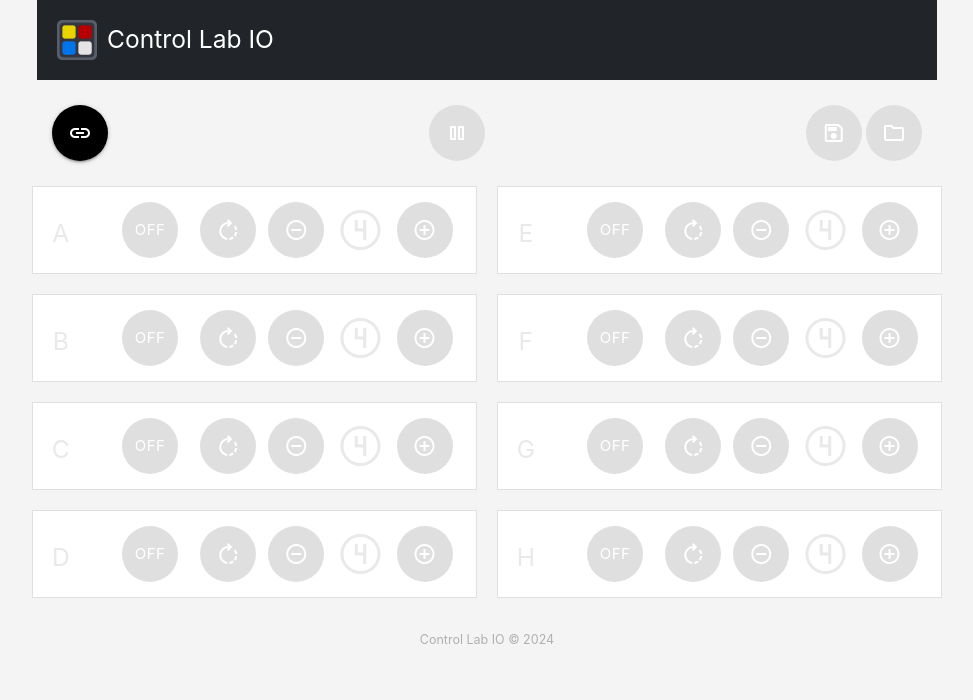
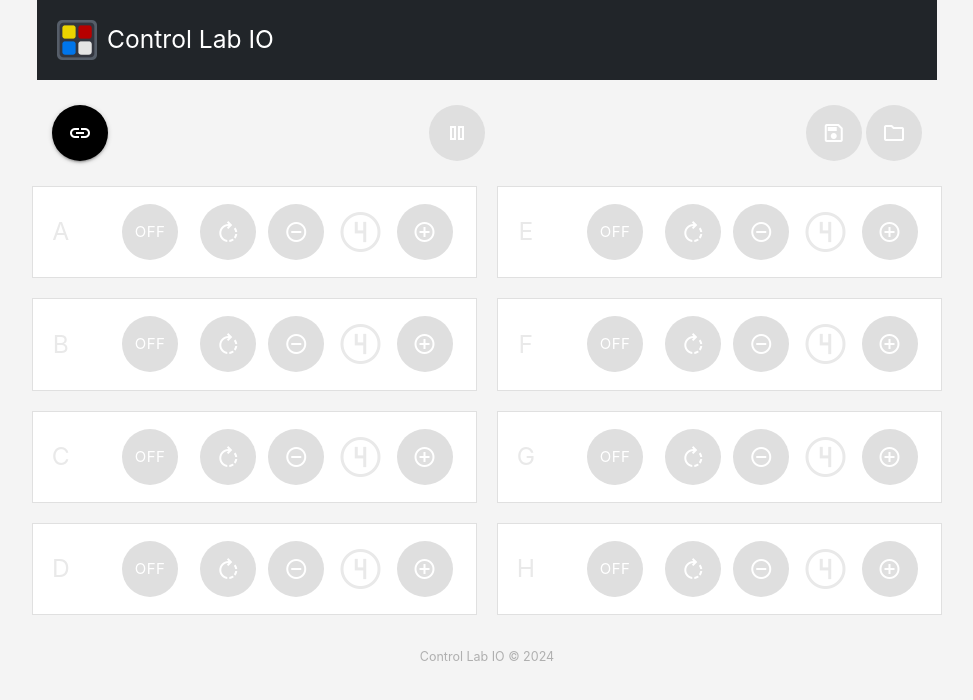
Before and after one commit to diegobaca/Control-Lab-IO-Remote-Dev, a Flask app: page / in a window 1280 px wide. Shown: the top 700 px of the page, without its empty margins (153-1126 px from the left). Run offline with Flask 3, Linux system fonts and the light colour scheme.

Commit message:
fix center

```diff
--- a/static/css/styles.css
+++ b/static/css/styles.css
@@ -127,6 +127,7 @@ body {
 .col.s1 {
     flex: 1;
     /* Take 1 portion of the space */
+    padding-bottom: 7px;
 }
 
 .col.s11 {
```
